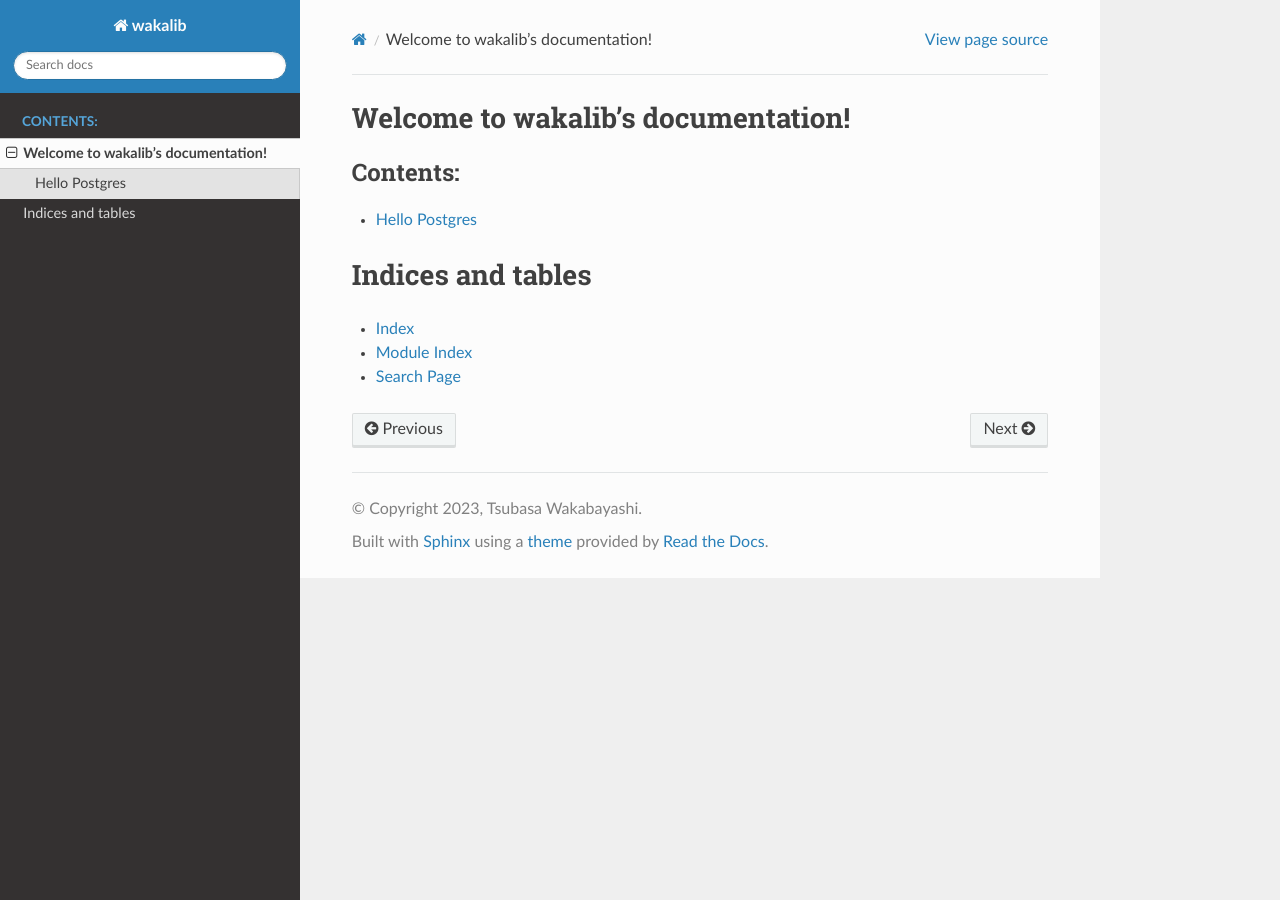
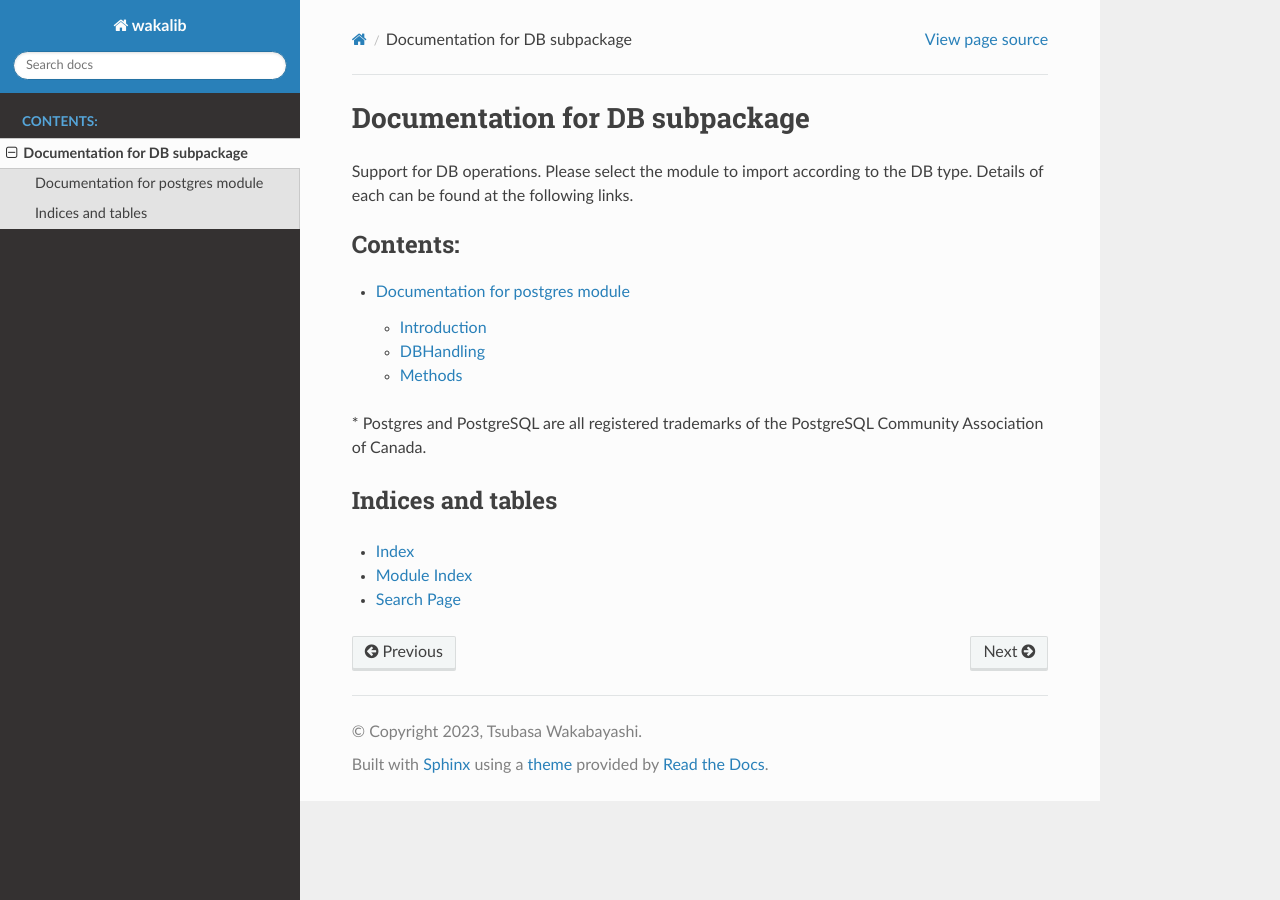
Before and after one commit to wakaba283/wakalib, a Sphinx documentation site: the page built from docs/db/db.rst, in a window 1280 px wide. Built offline with Sphinx 7.4.7 and the Read the Docs theme 2.0.0, drawn with Linux system fonts in a browser that asks for light colours.

Commit message:
make db docs

```diff
--- a/docs/db/db.rst
+++ b/docs/db/db.rst
@@ -3,15 +3,19 @@
    You can adapt this file completely to your liking, but it should at least
    contain the root `toctree` directive.
 
-Welcome to wakalib's documentation!
-===================================
+Documentation for DB subpackage
+-------------------------------
+Support for DB operations.
+Please select the module to import according to the DB type.
+Details of each can be found at the following links.
 
 .. toctree::
-   postgres.md
+   postgres/postgres.md
    :maxdepth: 2
    :caption: Contents:
 
-
+\* Postgres and PostgreSQL are all registered trademarks of
+the PostgreSQL Community Association of Canada.
 
 Indices and tables
 ==================
--- a/docs/db/postgres.md
+++ /dev/null
@@ -1 +0,0 @@
-## Hello Postgres
```
Also changed, not shown: docs/db/postgres/postgres.md (added, +62 -0 lines), docs/db/postgres/select_fetchone.md (added, +30 -0 lines).
